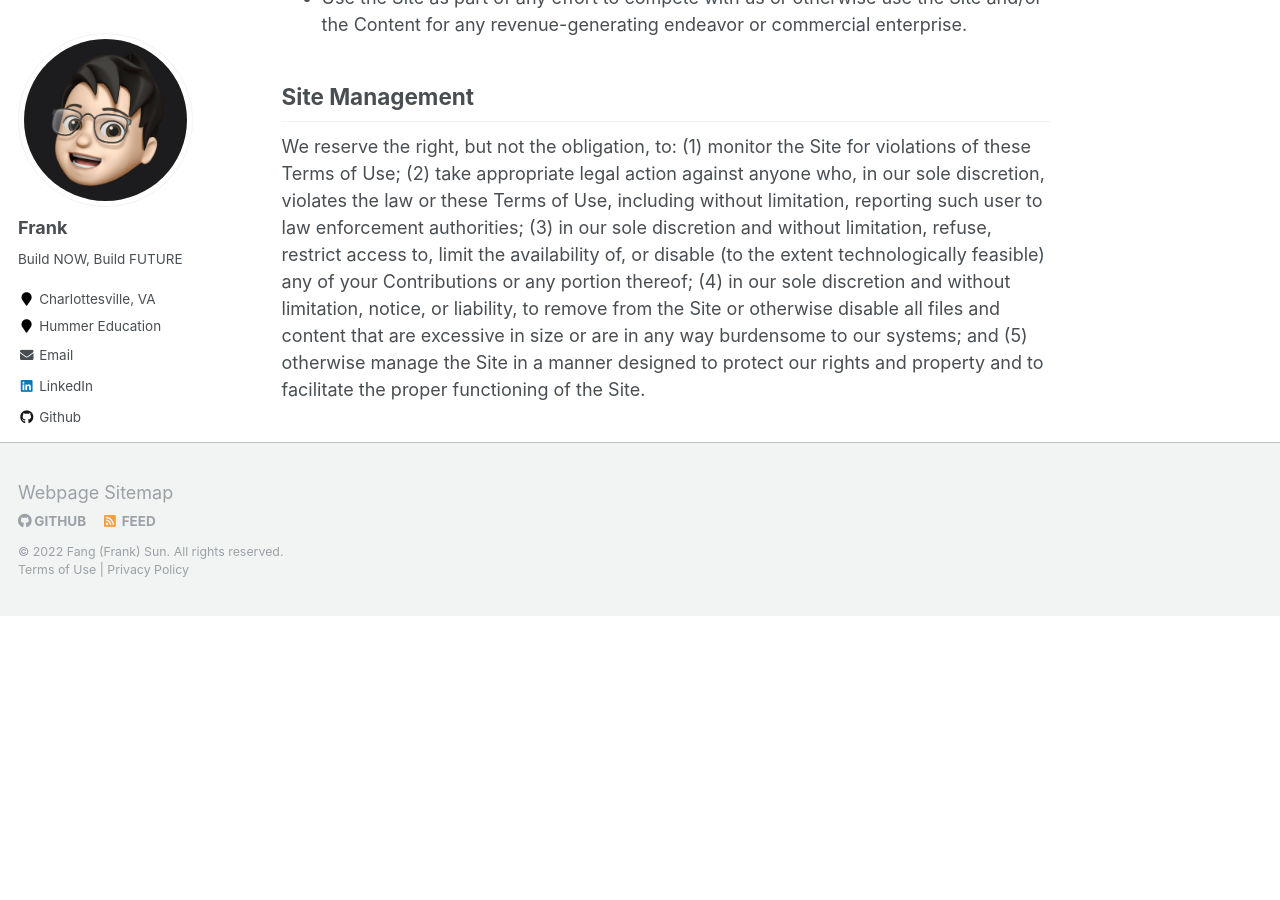
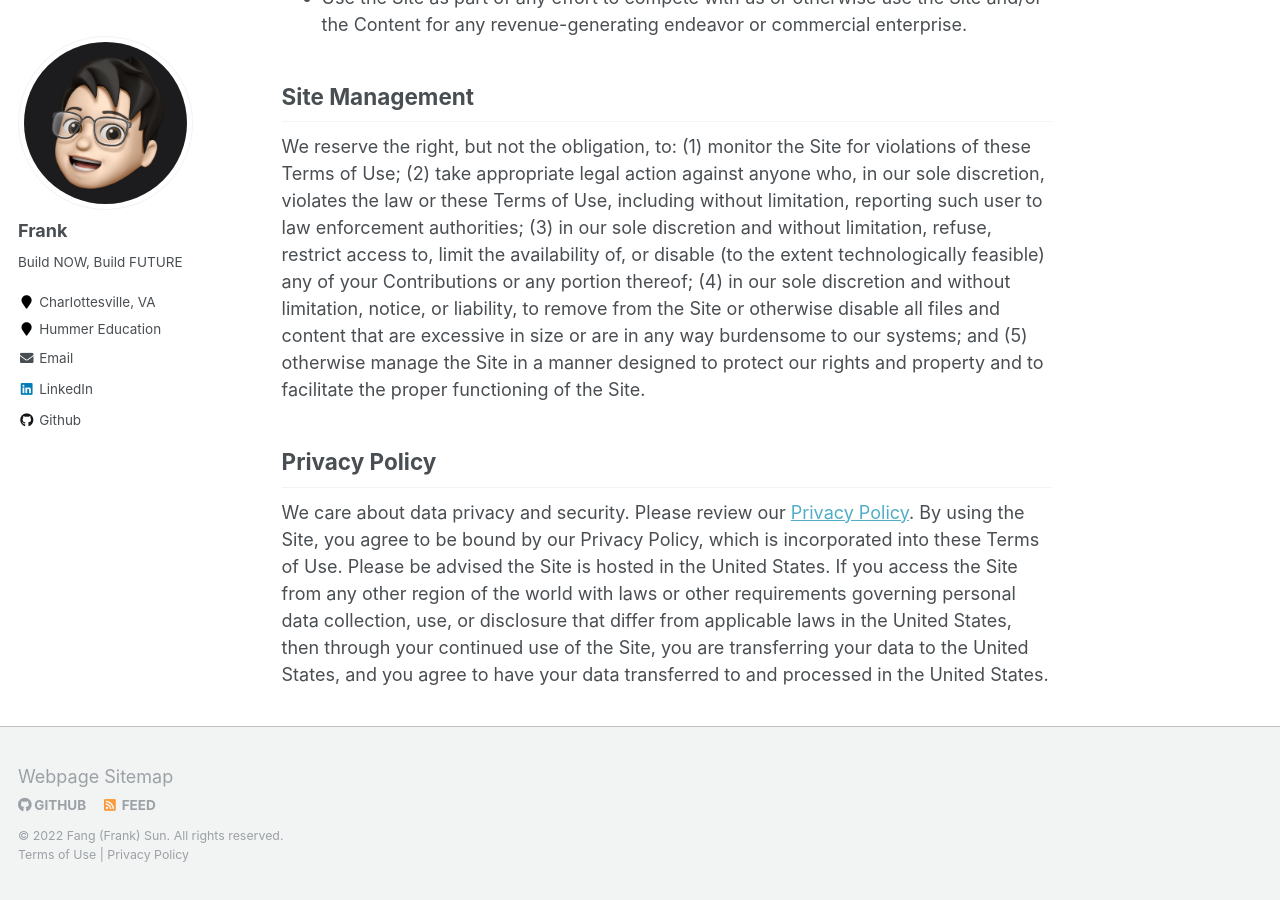
Before and after one commit to FangFrankSun/AcademicPage, a Jekyll site: the page built from _pages/terms.md, in a window 1280 px wide and 900 px high, scrolled down 3507 px. Built offline with Jekyll 4.4.1, drawn with Linux system fonts in a browser that asks for light colours; before the commit the page ends 4123 px from its top, so only the background shows below that.

Commit message:
Update terms.md

```diff
--- a/_pages/terms.md
+++ b/_pages/terms.md
@@ -61,3 +61,7 @@ As a user of the Site, you agree not to:
 ## Site Management
 
 We reserve the right, but not the obligation, to:  (1) monitor the Site for violations of these Terms of Use;  (2) take appropriate legal action against anyone who, in our sole discretion, violates the law or these Terms of Use, including without limitation, reporting such user to law enforcement authorities;  (3) in our sole discretion and without limitation, refuse, restrict access to, limit the availability of, or disable  (to the extent technologically feasible) any of your Contributions or any portion thereof;  (4) in our sole discretion and without limitation, notice, or liability, to remove from the Site or otherwise disable all files and content that are excessive in size or are in any way burdensome to our systems; and (5) otherwise manage the Site in a manner designed to protect our rights and property and to facilitate the proper functioning of the Site.
+
+## Privacy Policy
+
+We care about data privacy and security. Please review our [Privacy Policy](https://academic.fangfranksun.com/privacy). By using the Site, you agree to be bound by our Privacy Policy, which is incorporated into these Terms of Use. Please be advised the Site is hosted in the United States. If you access the Site from any other region of the world with laws or other requirements governing personal data collection, use, or disclosure that differ from applicable laws in the United States, then through your continued use of the Site, you are transferring your data to the United States, and you agree to have your data transferred to and processed in the United States.
```
